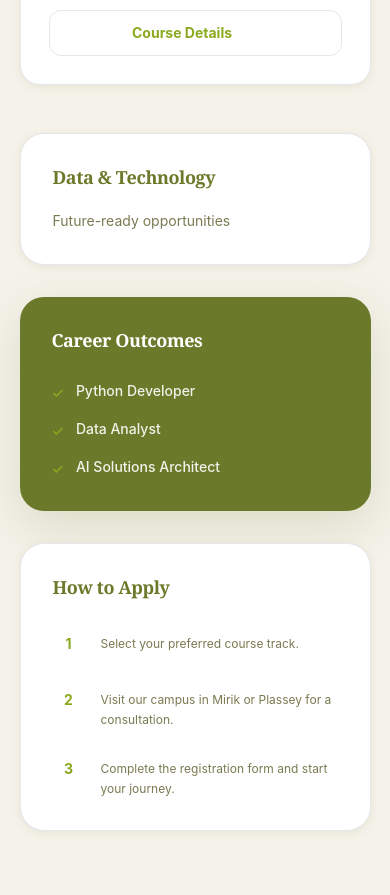
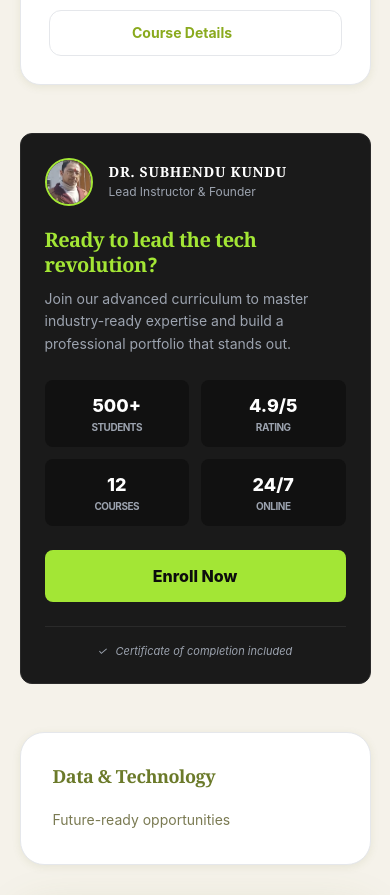
Before and after one commit to Raysin007/rysf, a React (Vite) app: page /courses in a window 390 px wide. Shown: the part 9100-9995 px from the top of the page. Built offline with nearby package versions, Linux system fonts and the light colour scheme; a web font is replaced by a local one.

Commit message:
Fixed educators card in CoursesPage

```diff
--- a/src/i18n.ts
+++ b/src/i18n.ts
@@ -192,7 +192,20 @@ i18n
             mock_interview: "Mock Interviews",
             portfolio_pres: "Portfolio Presentation",
             foundation_track: "For any Foundation Course",
-            advanced_track: "For any Advanced Course"
+            advanced_track: "For any Advanced Course",
+            instructor_name: "Dr. Subhendu Kundu",
+            instructor_title: "Lead Instructor & Founder",
+            instructor_headline_agriculture: "Ready to scale your agri-business?",
+            instructor_headline_wellness: "Ready to master traditional wellness?",
+            instructor_headline_data_tech: "Ready to lead the tech revolution?",
+            instructor_headline_design_media: "Ready to craft your creative vision?",
+            instructor_desc: "Join our advanced curriculum to master industry-ready expertise and build a professional portfolio that stands out.",
+            instructor_stats_students: "Students",
+            instructor_stats_rating: "Rating",
+            instructor_stats_courses: "Courses",
+            instructor_stats_online: "Online",
+            instructor_enroll: "Enroll Now",
+            instructor_cert: "Certificate of completion included"
           },
           centers: {
             mirik: "Mirik",
@@ -237,7 +250,7 @@ i18n
             info2_label: "Initiated",
             info2_value: "April 2026",
             info3_label: "Prepared by",
-            info3_value: "Rabiul Islam & Subhendu Kundu",
+            info3_value: "Rabiul Islam & Dr. Subhendu Kundu",
             success_title: "You're in!",
             success_desc: "Thank you for your interest. We'll reach out soon with next steps for joining the Rural Youth Skill Forum.",
             form: {
@@ -451,7 +464,20 @@ i18n
             mock_interview: "मॉक इंटरव्यू",
             portfolio_pres: "पोर्टफोलियो प्रस्तुति",
             foundation_track: "किसी भी बुनियादी पाठ्यक्रम के लिए",
-            advanced_track: "किसी भी उन्नत पाठ्यक्रम के लिए"
+            advanced_track: "किसी भी उन्नत पाठ्यक्रम के लिए",
+            instructor_name: "डॉ. सुभेंदु कुंडू",
+            instructor_title: "मुख्य प्रशिक्षक और संस्थापक",
+            instructor_headline_agriculture: "क्या आप अपने कृषि व्यवसाय को बढ़ाने के लिए तैयार हैं?",
+            instructor_headline_wellness: "क्या आप पारंपरिक कल्याण में महारत हासिल करने के लिए तैयार हैं?",
+            instructor_headline_data_tech: "क्या आप तकनीकी क्रांति का नेतृत्व करने के लिए तैयार हैं?",
+            instructor_headline_design_media: "क्या आप अपनी रचनात्मक दृष्टि को गढ़ने के लिए तैयार हैं?",
+            instructor_desc: "उद्योग-तैयार विशेषज्ञता में महारत हासिल करने और एक पेशेवर पोर्टफोलियो बनाने के लिए हमारे उन्नत पाठ्यक्रम में शामिल हों।",
+            instructor_stats_students: "छात्र",
+            instructor_stats_rating: "रेटिंग",
+            instructor_stats_courses: "पाठ्यक्रम",
+            instructor_stats_online: "ऑनलाइन",
+            instructor_enroll: "अभी नामांकन करें",
+            instructor_cert: "पूर्णता का प्रमाण पत्र शामिल है"
           },
           centers: {
             mirik: "मिरिक",
@@ -496,7 +522,7 @@ i18n
             info2_label: "शुरुआत",
             info2_value: "अप्रैल 2026",
             info3_label: "द्वारा तैयार",
-            info3_value: "रबीउल इस्लाम और सुभेंदु कुंडू",
+            info3_value: "रबीउल इस्लाम और डॉ. सुभेंदु कुंडू",
             success_title: "आप शामिल हैं!",
             success_desc: "आपकी रुचि के लिए धन्यवाद। हम ग्रामीण युवा कौशल मंच में शामिल होने के अगले चरणों के साथ जल्द ही आपसे संपर्क करेंगे।",
             form: {
@@ -710,7 +736,20 @@ i18n
             mock_interview: "মক ইন্টারভিউ",
             portfolio_pres: "পোর্টফোলিও প্রেজেন্টেশন",
             foundation_track: "যে কোনও ফাউন্ডেশন কোর্সের জন্য",
-            advanced_track: "যে কোনও অ্যাডভান্স কোর্সের জন্য"
+            advanced_track: "যে কোনও অ্যাডভান্স কোর্সের জন্য",
+            instructor_name: "ডঃ শুভেন্দু কুণ্ডু",
+            instructor_title: "প্রধান প্রশিক্ষক ও প্রতিষ্ঠাতা",
+            instructor_headline_agriculture: "আপনি কি আপনার কৃষি ব্যবসা বাড়াতে প্রস্তুত?",
+            instructor_headline_wellness: "আপনি কি ঐতিহ্যগত সুস্থতায় দক্ষতা অর্জন করতে প্রস্তুত?",
+            instructor_headline_data_tech: "আপনি কি প্রযুক্তি বিপ্লবের নেতৃত্ব দিতে প্রস্তুত?",
+            instructor_headline_design_media: "আপনি কি আপনার সৃজনশীল দৃষ্টিভঙ্গি গড়তে প্রস্তুত?",
+            instructor_desc: "শিল্প-প্রস্তুত দক্ষতা অর্জন করতে এবং একটি পেশাদার পোর্টফোলিও তৈরি করতে আমাদের উন্নত পাঠ্যক্রমে যোগ দিন।",
+            instructor_stats_students: "শিক্ষার্থী",
+            instructor_stats_rating: "রেটিং",
+            instructor_stats_courses: "কোর্স",
+            instructor_stats_online: "অনলাইন",
+            instructor_enroll: "এখনই নথিভুক্ত করুন",
+            instructor_cert: "সমাপ্তির শংসাপত্র অন্তর্ভুক্ত"
           },
           centers: {
             mirik: "মিরিক",
@@ -755,7 +794,7 @@ i18n
             info2_label: "শুরু",
             info2_value: "এপ্রিল ২০২৬",
             info3_label: "প্রস্তুতকারক",
-            info3_value: "রবিউল ইসলাম ও শুভেন্দু কুণ্ডু",
+            info3_value: "রবিউল ইসলাম ও ডঃ শুভেন্দু কুণ্ডু",
             success_title: "আপনি যুক্ত হয়েছেন!",
             success_desc: "আপনার আগ্রহের জন্য ধন্যবাদ। গ্রামীণ যুব দক্ষতা মঞ্চে যোগদানের পরবর্তী পদক্ষেপগুলি নিয়ে আমরা শীঘ্রই আপনার সাথে যোগাযোগ করব।",
             form: {
@@ -969,7 +1008,20 @@ i18n
             mock_interview: "मक अन्तर्वार्ता",
             portfolio_pres: "पोर्टफोलियो प्रस्तुति",
             foundation_track: "कुनै पनि आधारभूत पाठ्यक्रमको लागि",
-            advanced_track: "कुनै पनि उन्नत पाठ्यक्रमको लागि"
+            advanced_track: "कुनै पनि उन्नत पाठ्यक्रमको लागि",
+            instructor_name: "डा. शुभेन्दु कुण्डु",
+            instructor_title: "मुख्य प्रशिक्षक र संस्थापक",
+            instructor_headline_agriculture: "के तपाईं आफ्नो कृषि व्यवसायलाई बढाउन तयार हुनुहुन्छ?",
+            instructor_headline_wellness: "के तपाईं परम्परागत कल्याणमा महारत हासिल गर्न तयार हुनुहुन्छ?",
+            instructor_headline_data_tech: "के तपाईं प्राविधिक क्रान्तिको नेतृत्व गर्न तयार हुनुहुन्छ?",
+            instructor_headline_design_media: "के तपाईं आफ्नो रचनात्मक दृष्टिकोणलाई आकार दिन तयार हुनुहुन्छ?",
+            instructor_desc: "उद्योग-तयार विशेषज्ञतामा महारत हासिल गर्न र एक पेशेवर पोर्टफोलियो निर्माण गर्न हाम्रो उन्नत पाठ्यक्रममा सामेल हुनुहोस्।",
+            instructor_stats_students: "विद्यार्थी",
+            instructor_stats_rating: "रेटिङ",
+            instructor_stats_courses: "पाठ्यक्रम",
+            instructor_stats_online: "अनलाइन",
+            instructor_enroll: "अहिले भर्ना हुनुहोस्",
+            instructor_cert: "समाप्तिको प्रमाणपत्र समावेश छ"
           },
           centers: {
             mirik: "मिरिक",
@@ -1014,7 +1066,7 @@ i18n
             info2_label: "सुरुवात",
             info2_value: "अप्रिल २०२६",
             info3_label: "तयार गर्ने",
-            info3_value: "रबिउल इस्लाम र शुभेन्दु कुण्डु",
+            info3_value: "रबिउल इस्लाम र डा. शुभेन्दु कुण्डु",
             success_title: "तपाईं सामेल हुनुभयो!",
             success_desc: "तपाईंको रुचिको लागि धन्यवाद। हामी ग्रामीण युवा कौशल मञ्चमा सामेल हुने अर्को चरणहरूको साथ चाँडै सम्पर्क गर्नेछौं।",
             form: {
--- a/src/pages/CoursesPage.tsx
+++ b/src/pages/CoursesPage.tsx
@@ -83,7 +83,7 @@ function FoundationTimeline() {
     <div ref={timelineRef} className="relative">
       {/* Connector Line */}
       <div className="connector-line-foundation absolute
-        left-3 lg:left-0
+        left-6 lg:left-0
         -translate-x-1/2 lg:translate-x-0
         top-2 lg:top-[11px]
         bottom-2 lg:bottom-auto
@@ -99,7 +99,7 @@ function FoundationTimeline() {
             <div key={idx} className="step-item relative pl-12 lg:pl-0 lg:pt-12 flex flex-col items-start lg:items-center lg:flex-1 group">
               {/* Marker */}
               <div className="absolute
-                left-3 lg:left-1/2
+                left-6 lg:left-1/2
                 top-[0.6rem] lg:top-0
                 -translate-x-1/2
                 flex items-center justify-center w-6 h-6 z-10 bg-white dark:bg-zinc-900"
@@ -209,7 +209,7 @@ function AdvancedTimeline() {
     <div ref={timelineRef} className="relative">
       {/* Connector Line */}
       <div className="connector-line-advanced absolute
-        left-3 lg:left-0
+        left-6 lg:left-0
         -translate-x-1/2 lg:translate-x-0
         top-2 lg:top-[11px]
         bottom-2 lg:bottom-auto
@@ -225,7 +225,7 @@ function AdvancedTimeline() {
             <div key={idx} className="adv-step-item relative pl-12 lg:pl-0 lg:pt-12 flex flex-col items-start lg:items-center lg:flex-1 group">
               {/* Marker */}
               <div className="absolute
-                left-3 lg:left-1/2
+                left-6 lg:left-1/2
                 top-[0.6rem] lg:top-0
                 -translate-x-1/2
                 flex items-center justify-center w-6 h-6 z-10 bg-white dark:bg-zinc-900"
@@ -261,6 +261,58 @@ function AdvancedTimeline() {
             </div>
           );
         })}
+      </div>
+    </div>
+  );
+}
+
+function InstructorCTA({ className = "", activeTrack = "data-tech" }: { className?: string; activeTrack?: string }) {
+  const { t } = useTranslation();
+
+  return (
+    <div className={`bg-[#1a1a1a] border border-[#2a2a2a] rounded-[12px] p-6 flex flex-col gap-6 ${className}`}>
+      <div className="flex items-center gap-4">
+        <div className="w-12 h-12 rounded-full overflow-hidden border-2 border-[#a3e635]">
+          <img src="/punpun.png" alt={t("courses_page.instructor_name")} className="w-full h-full object-cover" />
+        </div>
+        <div className="flex flex-col">
+          <h4 className="text-white font-extrabold text-sm uppercase tracking-wider">{t("courses_page.instructor_name")}</h4>
+          <p className="text-[#9ca3af] text-xs font-normal">{t("courses_page.instructor_title")}</p>
+        </div>
+      </div>
+
+      <div className="flex flex-col gap-2">
+        <h3 className="text-[#a3e635] font-extrabold text-xl leading-tight">
+          {t(`courses_page.instructor_headline_${activeTrack.replace('-', '_')}`)}
+        </h3>
+        <p className="text-[#9ca3af] text-sm font-normal leading-relaxed">
+          {t("courses_page.instructor_desc")}
+        </p>
+      </div>
+
+      <div className="grid grid-cols-2 gap-3">
+        {[
+          { label: t("courses_page.instructor_stats_students"), val: "500+" },
+          { label: t("courses_page.instructor_stats_rating"), val: "4.9/5" },
+          { label: t("courses_page.instructor_stats_courses"), val: "12" },
+          { label: t("courses_page.instructor_stats_online"), val: "24/7" }
+        ].map((s) => (
+          <div key={s.label} className="bg-[#111] p-3 rounded-lg flex flex-col items-center justify-center">
+            <span className="text-white font-extrabold text-lg">{s.val}</span>
+            <span className="text-[#9ca3af] text-[10px] uppercase font-bold tracking-tighter">{s.label}</span>
+          </div>
+        ))}
+      </div>
+
+      <Link to="/#contact" className="w-full bg-[#a3e635] text-[#0d0d0d] py-3.5 rounded-lg font-extrabold text-center hover:opacity-90 transition-all">
+        {t("courses_page.instructor_enroll")}
+      </Link>
+
+      <div className="flex flex-col gap-4">
+        <div className="h-px bg-[#2a2a2a] w-full" />
+        <div className="flex items-center justify-center gap-2 text-[#9ca3af] text-[11px] font-normal italic">
+          <span>✓</span> {t("courses_page.instructor_cert")}
+        </div>
       </div>
     </div>
   );
@@ -318,7 +370,7 @@ function CourseCard({ course, t }: { course: CourseDetail; t: any }) {
         <div className={`absolute top-4 left-4 backdrop-blur-md px-3 py-1 rounded-full text-[0.65rem] font-bold tracking-widest uppercase text-white border border-white/20 ${
           course.level === "Foundation" ? "bg-lime/70" : "bg-olive/80"
         }`}>
-          {course.level}
+          {t("courses." + course.level.toLowerCase())}
         </div>
       </div>
       <div className="p-7 flex-1 flex flex-col">
@@ -600,6 +652,9 @@ export default function CoursesPage() {
                         <CourseCard key={course.id} course={course} t={t} />
                       ))}
                     </div>
+
+                    {/* Instructor CTA Card - Mobile Only */}
+                    <InstructorCTA className="lg:hidden mt-12 course-card" activeTrack={activeTrack} />
                   </div>
                 )}
               </>
@@ -628,6 +683,8 @@ export default function CoursesPage() {
                 {t(`courses.tracks.${activeTrack.replace('-', '_')}.subtitle`)}
               </p>
             </div>
+
+            <InstructorCTA className="hidden lg:flex sidebar-item" activeTrack={activeTrack} />
 
             <div className="sidebar-item bg-olive text-white p-8 rounded-[24px] shadow-lg-custom">
               <h4 className="font-display text-lg font-bold mb-6 flex items-center gap-3">
```
Also changed, not shown: public/punpun.png (added).
